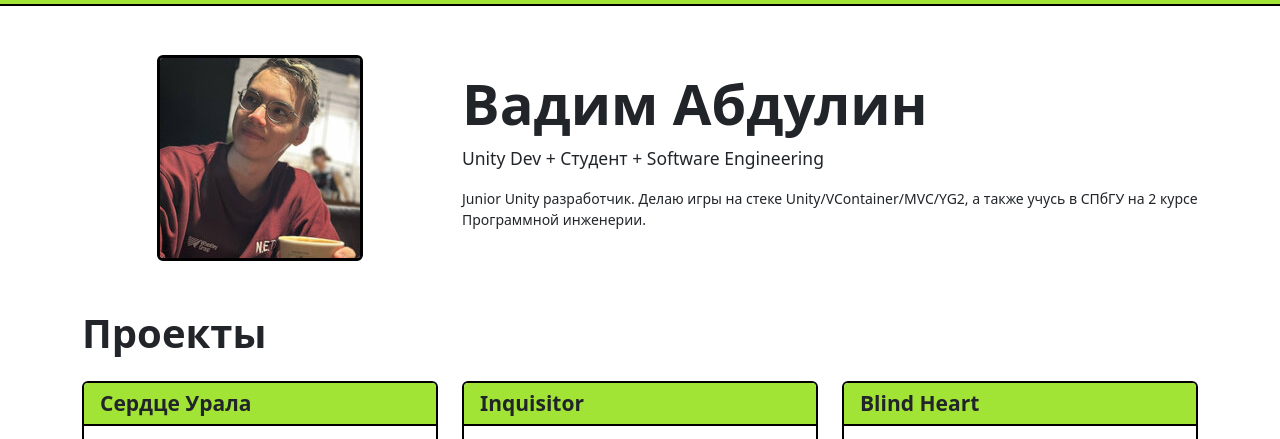
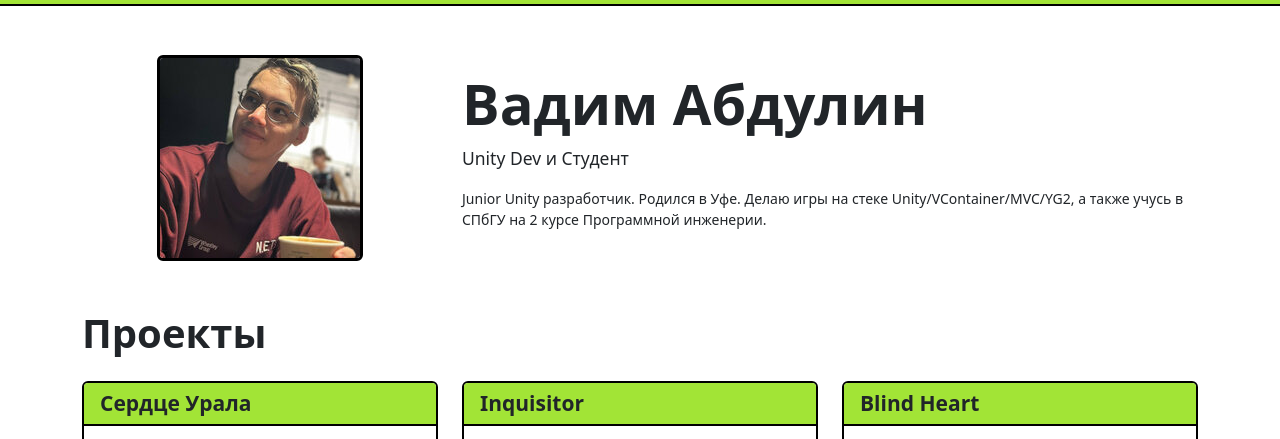
Before and after one commit to pikus12345/pikus12345.github.io, a plain HTML site: page index.html in a window 1280 px wide. Shown: the part 63-502 px from the top of the page. Drawn offline with nearby package versions, Linux system fonts and the light colour scheme.

Commit message:
minor changes

```diff
--- a/index.html
+++ b/index.html
@@ -48,8 +48,8 @@
                 </div>
                 <div class="col-md-8">
                     <h1 class="display-4 fw-bold">Вадим Абдулин</h1>
-                    <p class="lead">Unity Dev + Студент + Software Engineering</p>
-                    <p>Junior Unity разработчик. Делаю игры на стеке Unity/VContainer/MVC/YG2, а также учусь в СПбГУ на 2 курсе Программной инженерии. </p>
+                    <p class="lead">Unity Dev и Студент</p>
+                    <p>Junior Unity разработчик. Родился в Уфе. Делаю игры на стеке Unity/VContainer/MVC/YG2, а также учусь в СПбГУ на 2 курсе Программной инженерии. </p>
                 </div>
             </section>
             <!--Projects-->
```
